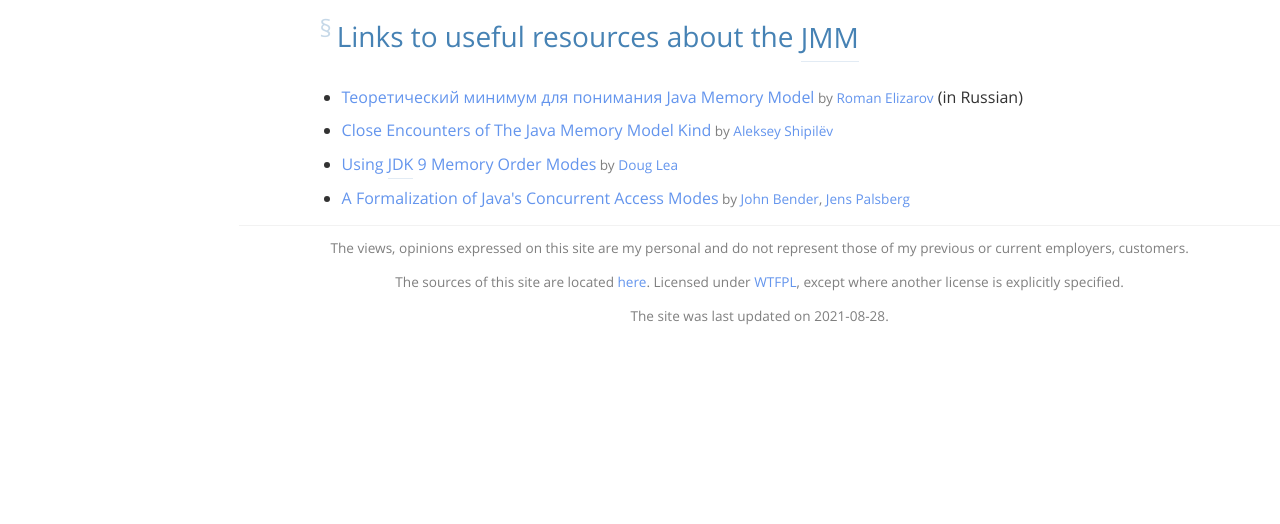
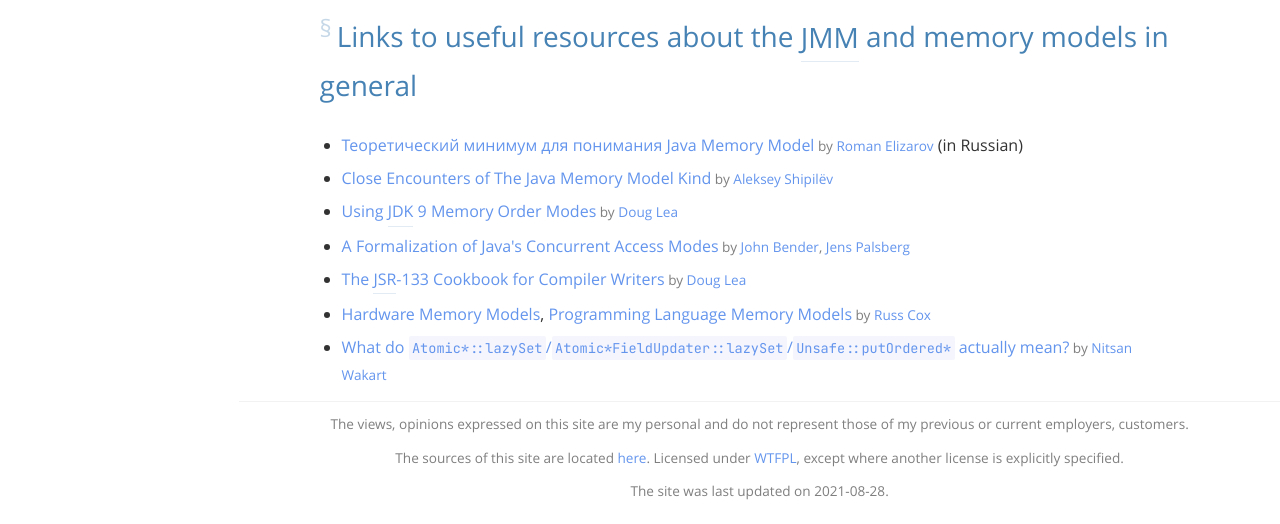
Before and after one commit to stIncMale/stincmale.github.io, a Jekyll site: the page built from _posts/2014-01-01-java-final-field-semantics.markdown, in a window 1280 px wide and 900 px high, scrolled down 537 px, cut to the strip 376-900 px from the top of the window. Built offline with Jekyll 4.4.1, drawn with Linux system fonts in a browser that asks for light colours; before the commit the page ends 1261 px from its top, so only the background shows below that; some of the changed text lies outside the part shown.

Commit message:
Add more links to `blog/java-final-field-semantics`

```diff
--- a/_posts/2014-01-01-java-final-field-semantics.markdown
+++ b/_posts/2014-01-01-java-final-field-semantics.markdown
@@ -26,9 +26,13 @@ made a [public talk](https://youtu.be/f6joeCiz440) in Russian.
 
 {% include google-slides.html id = "2PACX-1vTcmsM3pyonfM4GcNs1MbHm7Cj1PYLckuAXhjkXPig98Zlh3xVQzXK9-jaz9AuctKzYjjy14wUfFD7p" title = "Java <code>final</code> field semantics" %}
 
-## [](#links){:.section-link}Links to useful resources about the JMM {#links}
+## [](#links){:.section-link}Links to useful resources about the JMM and memory models in general {#links}
 <!-- This section is linked from 2015-01-01-race-condition-vs-data-race.markdown -->
 * [Теоретический минимум для понимания Java Memory Model](https://youtu.be/hxIRyqHRnjE)<span class="insignificant">&nbsp;by [Roman Elizarov](https://github.com/elizarov)</span> (in Russian)
 * [Close Encounters of The Java Memory Model Kind](https://shipilev.net/blog/2016/close-encounters-of-jmm-kind/)<span class="insignificant">&nbsp;by [Aleksey Shipilëv](https://shipilev.net/)</span>
 * [Using JDK 9 Memory Order Modes](http://gee.cs.oswego.edu/dl/html/j9mm.html)<span class="insignificant">&nbsp;by [Doug Lea](http://gee.cs.oswego.edu/)</span>
 * [A Formalization of Java's Concurrent Access Modes](http://compiler.cs.ucla.edu/papers/jam/)<span class="insignificant">&nbsp;by [John Bender](https://johnbender.us/), [Jens Palsberg](https://web.cs.ucla.edu/~palsberg/)</span>
+* [The JSR-133 Cookbook for Compiler Writers](http://gee.cs.oswego.edu/dl/jmm/cookbook.html)<span class="insignificant">&nbsp;by [Doug Lea](http://gee.cs.oswego.edu/)</span>
+* [Hardware Memory Models](https://research.swtch.com/hwmm),
+  [Programming Language Memory Models](https://research.swtch.com/plmm)<span class="insignificant">&nbsp;by [Russ Cox](https://swtch.com/~rsc/)</span>
+* [What do `Atomic*::lazySet`/`Atomic*FieldUpdater::lazySet`/`Unsafe::putOrdered*` actually mean?](https://psy-lob-saw.blogspot.com/2016/12/what-is-lazyset-putordered.html)<span class="insignificant">&nbsp;by [Nitsan Wakart](https://github.com/nitsanw)</span>
```
Also changed, not shown: other parts of _posts/2014-01-01-java-final-field-semantics.markdown (+1 -1 lines).
